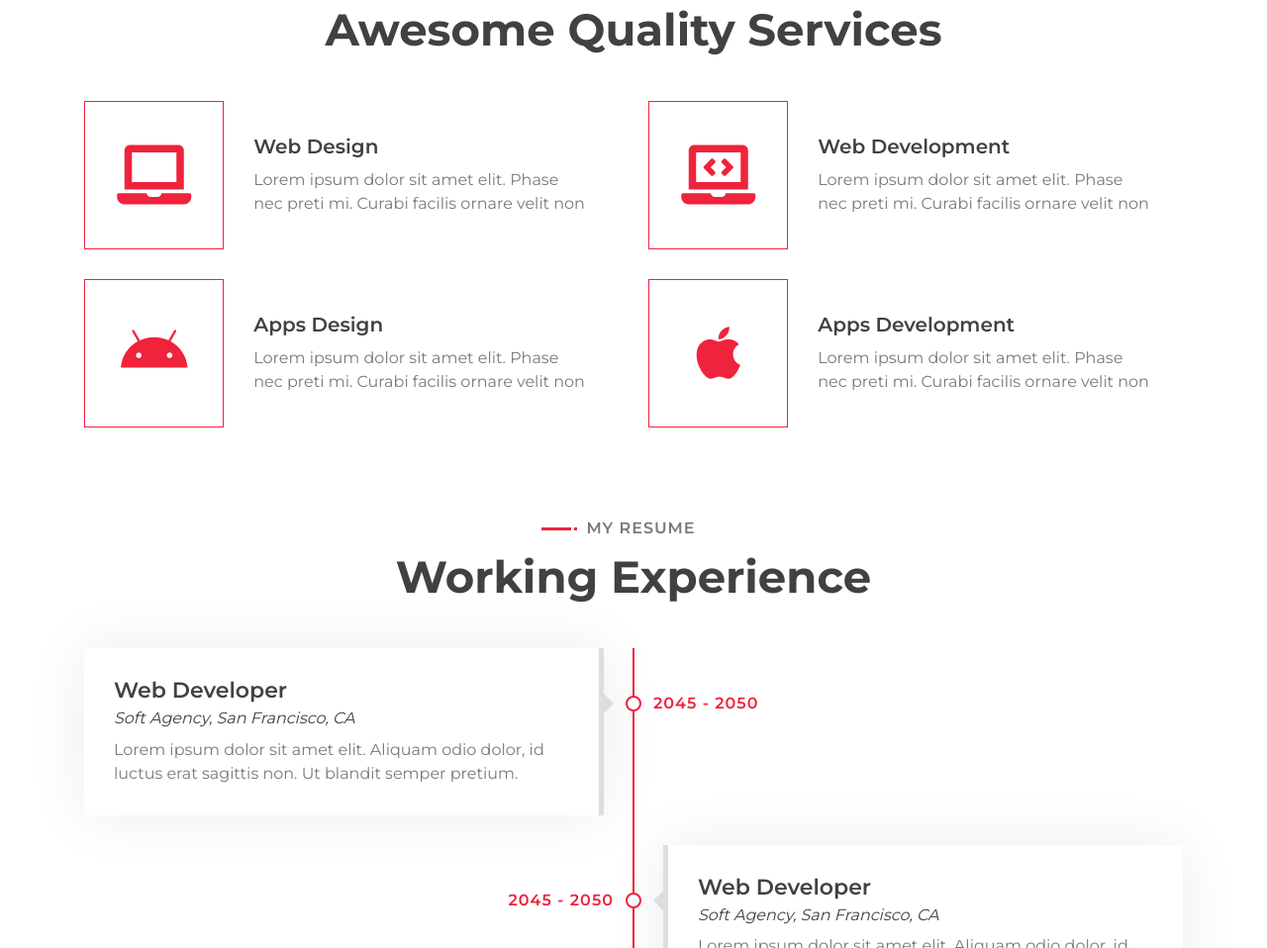
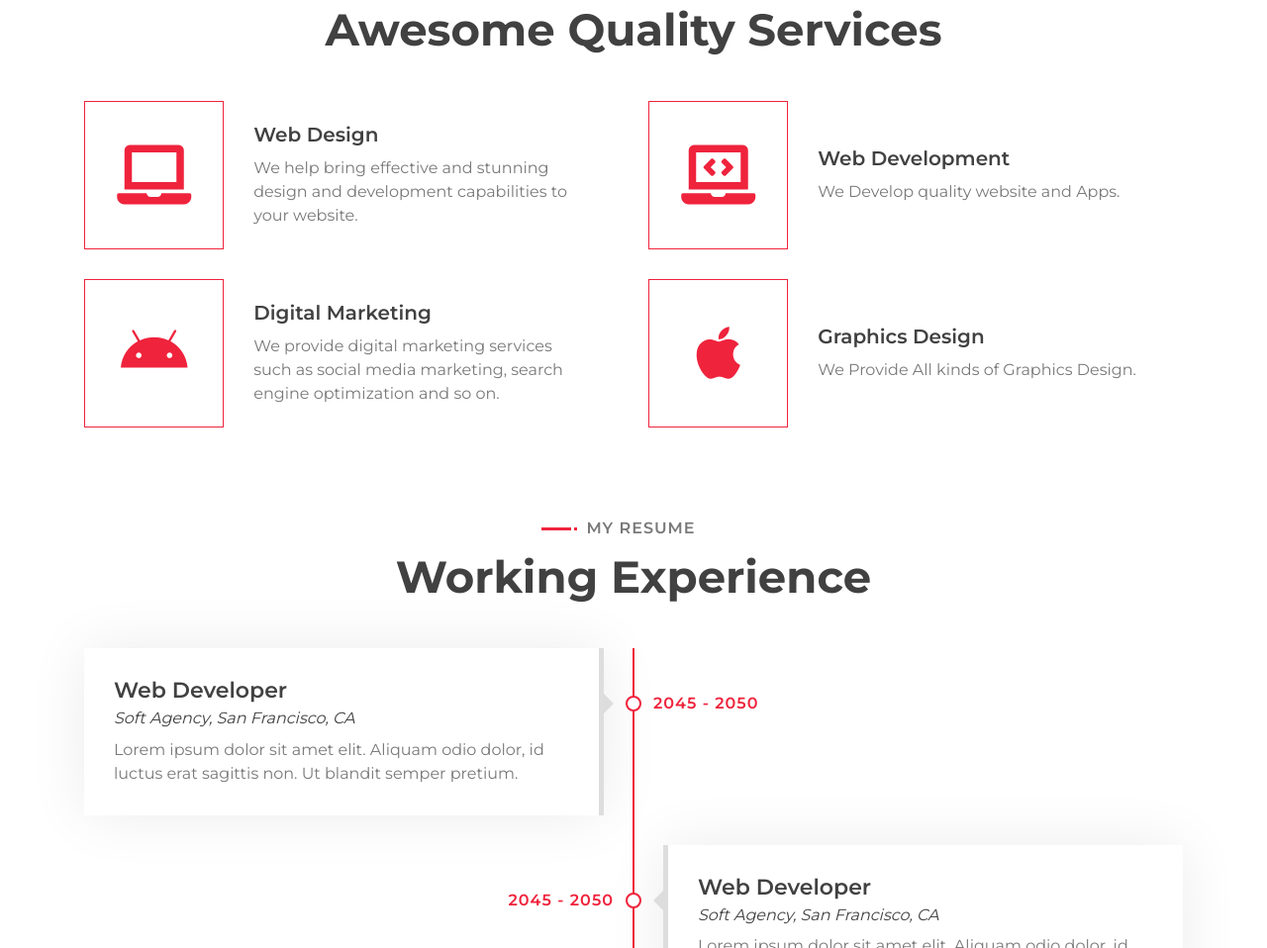
Before and after one commit to nymapriya/nymapriya, a plain HTML site: page index.html in a window 1280 px wide. Shown: the part 1321-2279 px from the top of the page at 99% size. Drawn offline with nearby package versions, Linux system fonts and the light colour scheme.

Commit message:
some changes

```diff
--- a/index.html
+++ b/index.html
@@ -152,7 +152,7 @@
                             <div class="service-text">
                                 <h3>Web Design</h3>
                                 <p>
-                                    Lorem ipsum dolor sit amet elit. Phase nec preti mi. Curabi facilis ornare velit non
+                                    We help bring effective and stunning design and development capabilities to your website.
                                 </p>
                             </div>
                         </div>
@@ -165,7 +165,7 @@
                             <div class="service-text">
                                 <h3>Web Development</h3>
                                 <p>
-                                    Lorem ipsum dolor sit amet elit. Phase nec preti mi. Curabi facilis ornare velit non
+                                    We Develop quality website and Apps.
                                 </p>
                             </div>
                         </div>
@@ -176,9 +176,9 @@
                                 <i class="fab fa-android"></i>
                             </div>
                             <div class="service-text">
-                                <h3>Apps Design</h3>
+                                <h3>Digital Marketing</h3>
                                 <p>
-                                    Lorem ipsum dolor sit amet elit. Phase nec preti mi. Curabi facilis ornare velit non
+                                    We provide digital marketing services such as social media marketing, search engine optimization and so on.
                                 </p>
                             </div>
                         </div>
@@ -189,9 +189,9 @@
                                 <i class="fab fa-apple"></i>
                             </div>
                             <div class="service-text">
-                                <h3>Apps Development</h3>
+                                <h3>Graphics Design</h3>
                                 <p>
-                                    Lorem ipsum dolor sit amet elit. Phase nec preti mi. Curabi facilis ornare velit non
+                                    We Provide All kinds of Graphics Design.
                                 </p>
                             </div>
                         </div>
```
